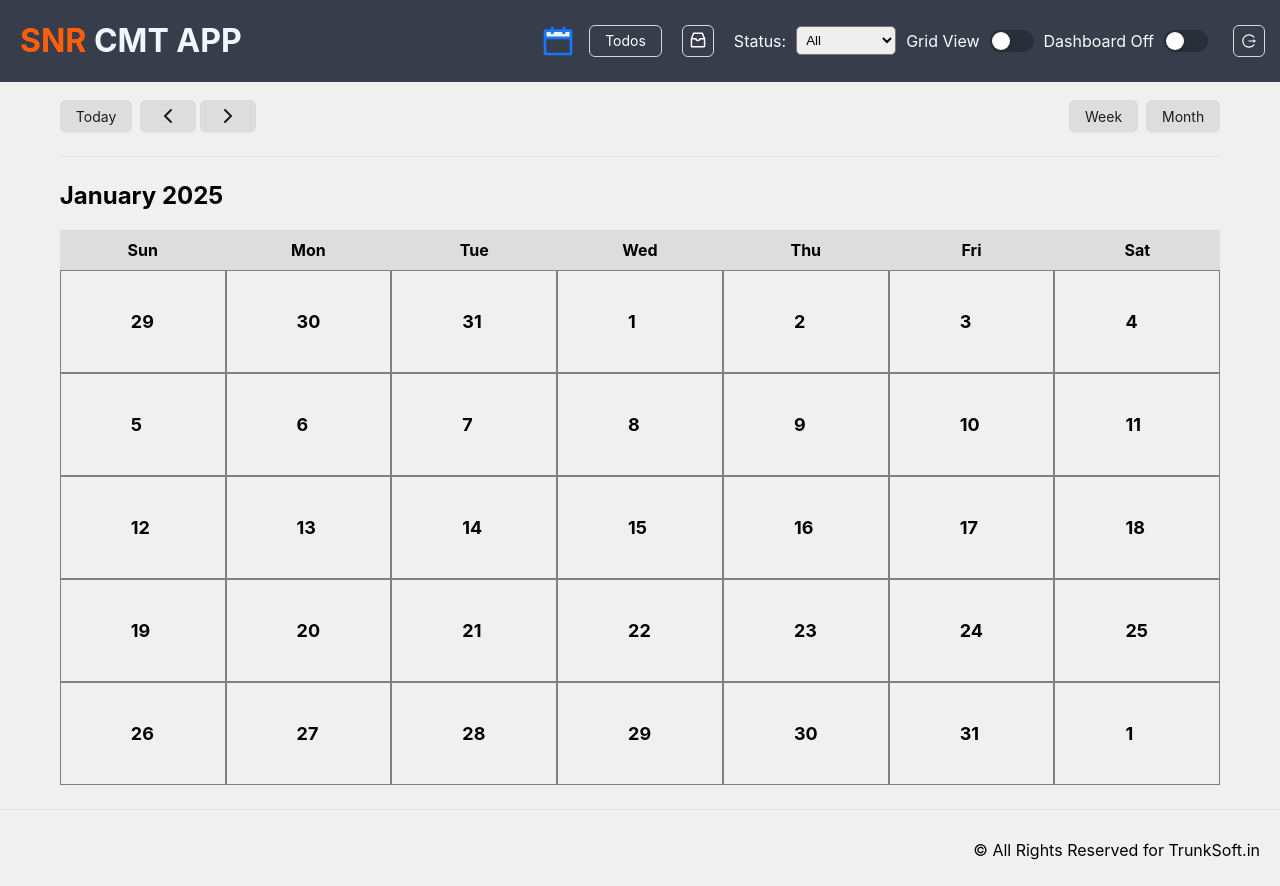
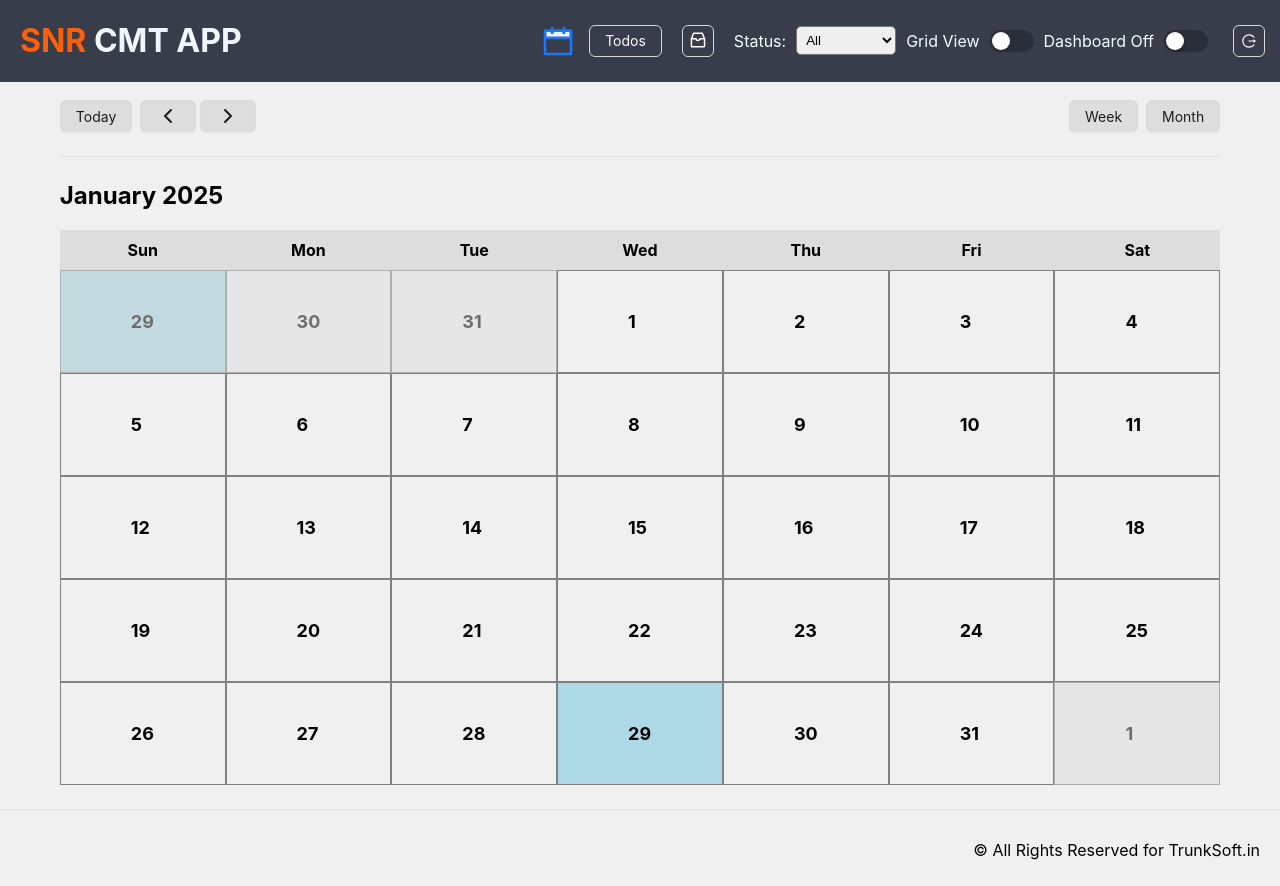
Before and after one commit to snrtrunksoft/snr-css-cmt_app, a React (Create React App) app: page / in a window 1280 px wide. Both pictures are taken after a click on the element 558 px from the left and 40 px from the top of the page. Built offline with nearby package versions, Linux system fonts and the light colour scheme.

Commit message:
CSS_02_CMT_01_02_01 - disabled the dates of prev,next month dates in the calendar

```diff
--- a/src/CalendarPage.css
+++ b/src/CalendarPage.css
@@ -34,3 +34,15 @@
 .calendar-header Button{
     background-color: #ddd;
 }
+.disabled{
+    display: flex;
+    align-items: center;
+    justify-content: flex-start;
+    padding: 40px 70px;
+    border: 1px solid gray;
+    font-size: 18px;
+    font-weight: bold;
+    background-color: #f0f0f0;
+    opacity: 0.5;
+    pointer-events: none;
+}
--- a/src/CalendarPage.js
+++ b/src/CalendarPage.js
@@ -53,7 +53,7 @@ const CalendarPage = () => {
       <div className="calendar-header">
         <Row style={{display:'flex',alignItems:'center',justifyContent:'space-between'}}>
             <Col style={{display:'flex',justifyContent:'center',alignItems:'center'}}>
-                <Button >Today</Button> &nbsp;&nbsp;
+                <Button onClick={() => setCurrentDate(new Date())}>Today</Button> &nbsp;&nbsp;
                 <Button onClick={handlePrevMonth}><ChevronLeft/></Button> &nbsp;
                 <Button onClick={handleNextMonth}><ChevronRight/></Button>
             </Col>
@@ -76,16 +76,15 @@ const CalendarPage = () => {
         ))}
 
         {days.map((item, index) => (
-          <div
-            key={index}
-            // className={`day-${item.type}-${
-            //   item.day === new Date().getDate() &&
-            //   currentDate.getMonth() === new Date().getMonth()
-            //     ? "today"
-            //     : ""
-            // }`}
-          >
-            <div className="grid-item" >{item.day}</div>
+          <div key={index}>
+            <div
+              className={item.type === "current" ? "grid-item":"disabled"}
+              style={{backgroundColor:(
+                currentDate.getFullYear() === new Date().getFullYear() &&
+                currentDate.getMonth() === new Date().getMonth() &&
+                item.day === new Date().getDate()
+                 ) ? "lightblue" : "" }}
+              >{item.day}</div>
           </div>
         ))}
       </div>
```
